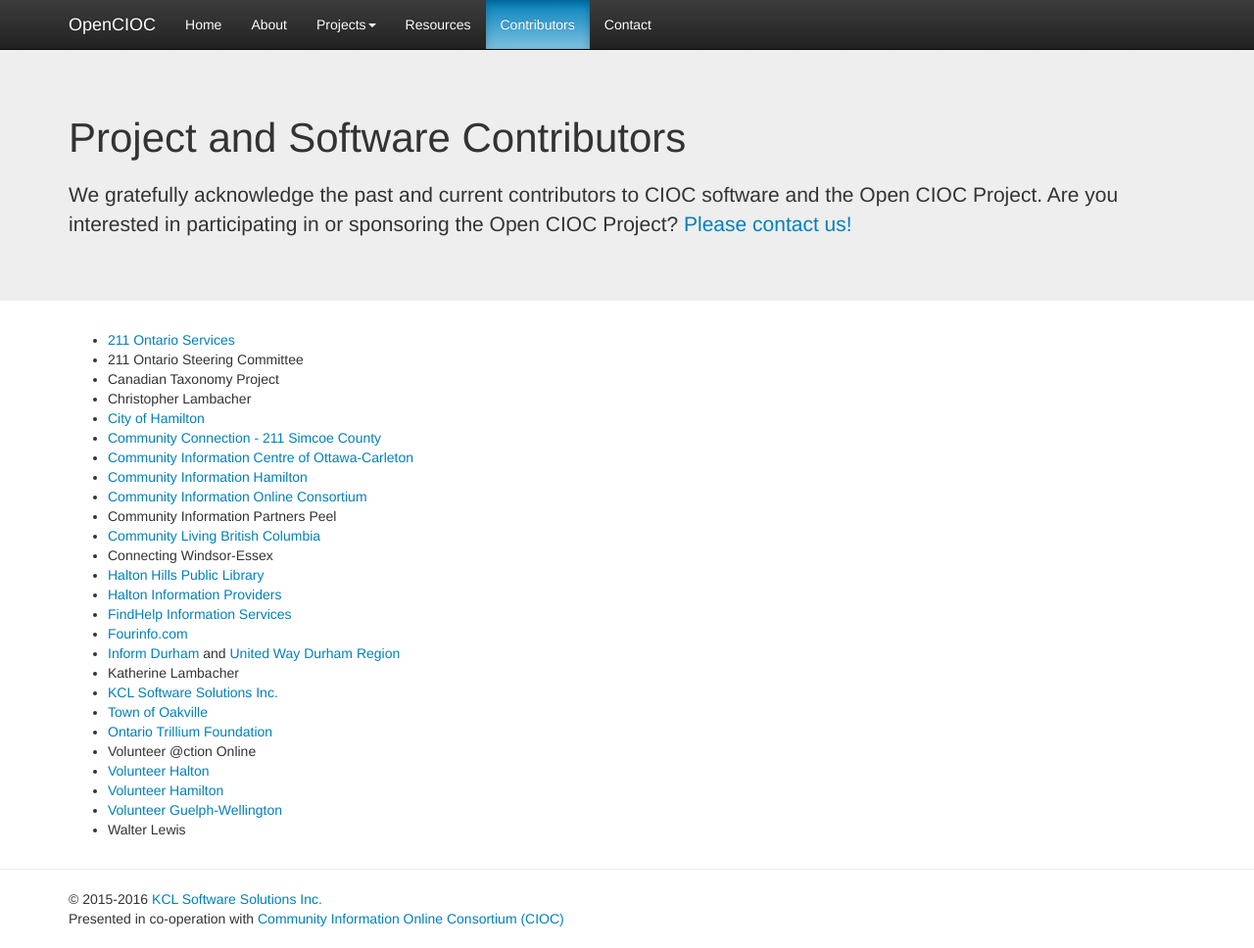
After one commit to OpenCIOC/openciocdotorg, a PHP site: page /contributors.php in a window 1280 px wide. The commit adds this page. Shown: the whole page at 98% size. Run offline with PHP 8.4, Linux system fonts and the light colour scheme; some libraries are stand-ins or nearby versions.

Commit message:
Add contributors page

```diff
--- /dev/null
+++ b/contributors.php
@@ -0,0 +1,57 @@
+<?php
+$strTitle = "Project and Software Contributors";
+$strSection = "Contributors";
+include ("includes/incHeader.php");
+?>
+
+<div class="jumbotron">
+	<div class="container">
+		<h1><?=$strTitle?></h1>
+		<p>
+			We gratefully acknowledge the past and current contributors to CIOC
+			software and the Open CIOC Project. Are you interested in
+			participating in or sponsoring the Open CIOC Project? <a
+				href="http://www.kclsoftware.com/contact-us/">Please contact us!</a>
+		</p>
+	</div>
+</div>
+
+<div class="container">
+	<ul>
+		<li><a href="http://www.211ontario.ca">211 Ontario Services</a>
+
+		<li>211 Ontario Steering Committee</li>
+		<li>Canadian Taxonomy Project</li>
+		<li>Christopher Lambacher</li>
+		<li><a href="http://www.hamilton.ca">City of Hamilton</a></li>
+		<li><a href="http://www.communityconnection.net">Community Connection
+				- 211 Simcoe County</a></li>
+		<li><a href="http://www.cominfo-ottawa.org">Community Information
+				Centre of Ottawa-Carleton</a></li>
+		<li><a href="http://www.informationhamilton.ca">Community Information
+				Hamilton</a></li>
+		<li><a href="http://www.cioc.ca">Community Information Online
+				Consortium</a></li>
+		<li>Community Information Partners Peel</li>
+		<li><a href="http://www.clbc.ca">Community Living British Columbia</a></li>
+		<li>Connecting Windsor-Essex</li>
+		<li><a href="http://www.hhpl.on.ca">Halton Hills Public Library</a></li>
+		<li><a href="http://www.hipinfo.info">Halton Information Providers</a></li>
+		<li><a href="http://www.findhelp.ca">FindHelp Information Services</a></li>
+		<li><a href="http://www.fourinfo.com">Fourinfo.com</a></li>
+		<li><a href="http://www.informdurham.com">Inform Durham</a> and <a
+			href="http://unitedwaydr.com/">United Way Durham Region</a></li>
+		<li>Katherine Lambacher</li>
+		<li><a href="http://www.kclsoftware.com">KCL Software Solutions Inc.</a></li>
+		<li><a href="http://www.oakville.ca">Town of Oakville</a></li>
+		<li><a href="http://www.trilliumfoundation.org">Ontario Trillium
+				Foundation</a></li>
+		<li>Volunteer @ction Online</li>
+		<li><a href="http://www.volunteerhalton.ca">Volunteer Halton</a></li>
+		<li><a href="http://www.volunteerhamilton.on.ca">Volunteer Hamilton</a></li>
+		<li><a href="http://www.volunteergw.ca">Volunteer Guelph-Wellington</a></li>
+		<li>Walter Lewis</li>
+	</ul>
+</div>
+<?php
+include ("includes/incFooter.php")?>
--- a/includes/incHeader.php
+++ b/includes/incHeader.php
@@ -60,6 +60,7 @@
 				</ul>
 			</li>
 			<li<?php if ($strSection=='Resources'): ?> class="active"<?php endif ?>><a href="resources.php">Resources</a></li>
+			<li<?php if ($strSection=='Contributors'): ?> class="active"<?php endif ?>><a href="contributors.php">Contributors</a></li>
             <li><a href="http://www.kclsoftware.com/contact-us/">Contact</a></li>
           </ul>
         </div><!--/.nav-collapse -->
```
Also changed, not shown: about.php (+71 -14 lines).
